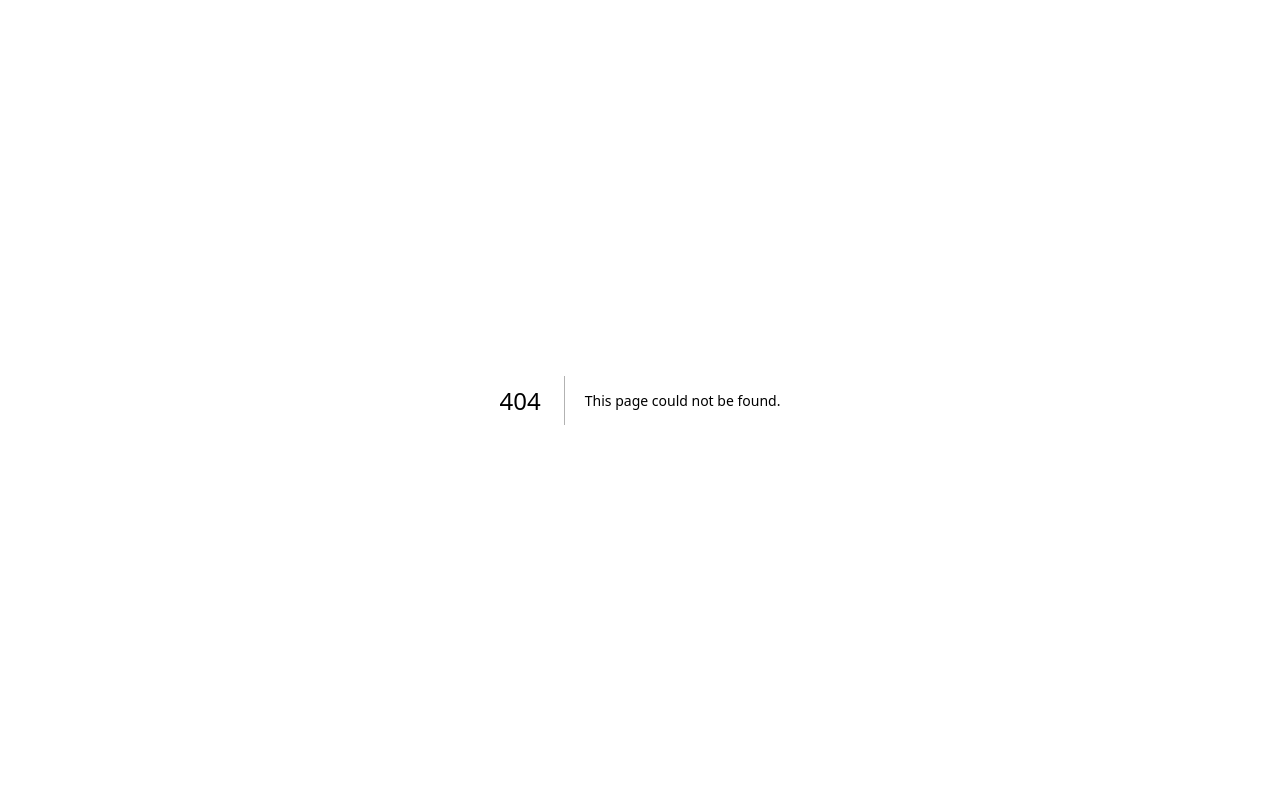
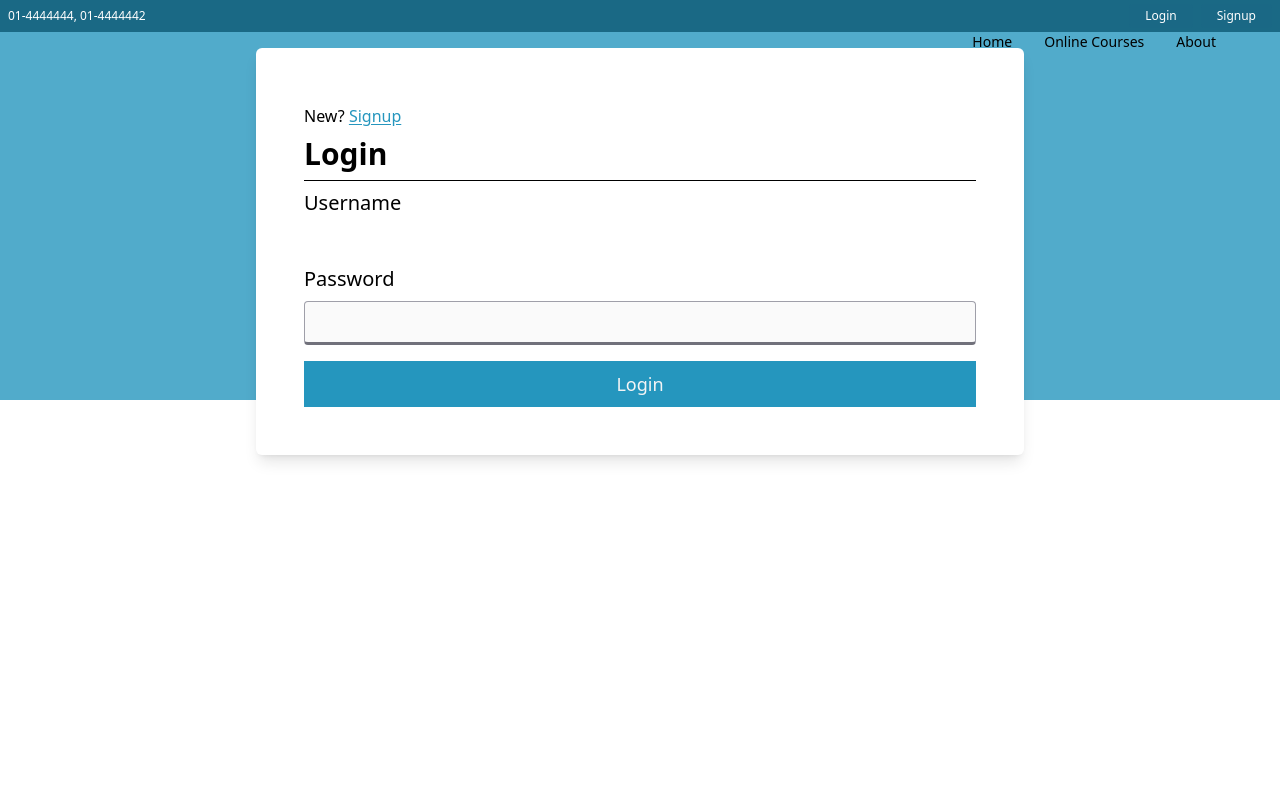
Before and after one commit to radiaated/ELearningGov, a Next.js app in the folder client/: page /login in a window 1280 px wide. Before the commit this address had no page. Shown: the top 800 px of the page. Built offline with nearby package versions, Linux system fonts and the light colour scheme; no server answers.

Commit message:
feat: add login and signup page

```diff
--- a/client/app/(root)/components/Header.tsx
+++ b/client/app/(root)/components/Header.tsx
@@ -14,7 +14,9 @@ const Header = () => {
 
   const [user, setUser] = useState<CurrentUser | null>(null);
   const getUser = async () => {
-    const response = await api(env.API_URL + "/api/user/me/");
+    const response = await api(env.API_URL + "/api/user/me/", {
+      credentials: "include",
+    });
     const data = await response?.json();
     setUser(data);
   };
@@ -80,7 +82,7 @@ const Header = () => {
                   className="bg-primary-dark/50 px-4 py-1 rounded-sm"
                   href="/signup"
                 >
-                  Register
+                  Signup
                 </Link>
               </>
             )}
--- /dev/null
+++ b/client/app/(root)/login/page.tsx
@@ -0,0 +1,90 @@
+"use client";
+import Link from "next/link";
+import { useForm } from "react-hook-form";
+import { yupResolver } from "@hookform/resolvers/yup";
+import * as yup from "yup";
+
+import { api } from "@/app/lib/api";
+import { env } from "@/env";
+
+const schema = yup.object({
+  username: yup.string().required("Username is required"),
+
+  password: yup.string().required("Password is required"),
+});
+
+type LoginFormData = yup.InferType<typeof schema>;
+
+const LoginPage = () => {
+  const {
+    register,
+    handleSubmit,
+    setError,
+    formState: { errors, isSubmitting },
+  } = useForm({
+    resolver: yupResolver(schema),
+  });
+
+  const onSubmit = async (data: LoginFormData) => {
+    try {
+      await api(env.API_URL + "/api/auth/token/", {
+        method: "POST",
+        headers: {
+          "Content-Type": "application/json",
+        },
+        body: JSON.stringify(data),
+        credentials: "include",
+      });
+    } catch (err) {
+      setError("root", {
+        type: "server",
+        message: "Something went wrong. Please try again.",
+      });
+    }
+  };
+
+  return (
+    <div className="w-full md:w-[60%] mx-auto mb-24">
+      <div className="absolute bg-primary-light w-full h-[50%] top-0 left-0 z-[-1]" />
+
+      <div className="bg-white shadow-lg py-10 pb-12 px-12 rounded-md relative">
+        <div className="mt-4">
+          New?{" "}
+          <Link
+            href="/signup"
+            className="text-primary-main underline underline-offset-2"
+          >
+            Signup
+          </Link>
+        </div>
+
+        <h2 className="text-3xl font-semibold mt-2">Login</h2>
+        <hr className="my-2" />
+
+        <form className="sl-form" onSubmit={handleSubmit(onSubmit)}>
+          {/* Username */}
+          <div>
+            <label>Username</label>
+            <input {...register("username")} />
+            <p className="text-red-500 text-xs">{errors.username?.message}</p>
+          </div>
+
+          {/* Password */}
+          <div>
+            <label>Password</label>
+            <input type="password" {...register("password")} />
+            <p className="text-red-500 text-xs">{errors.password?.message}</p>
+          </div>
+
+          <input
+            className="btn"
+            type="submit"
+            value={isSubmitting ? "Logging in..." : "Login"}
+          />
+        </form>
+      </div>
+    </div>
+  );
+};
+
+export default LoginPage;
--- /dev/null
+++ b/client/app/(root)/signup/page.tsx
@@ -0,0 +1,180 @@
+"use client";
+import Link from "next/link";
+import { useForm } from "react-hook-form";
+import { yupResolver } from "@hookform/resolvers/yup";
+import * as yup from "yup";
+
+import { api } from "@/app/lib/api";
+import { env } from "@/env";
+import { academicLevelCategories } from "@/data/user";
+
+const schema = yup.object({
+  username: yup.string().required("Username is required"),
+  email: yup.string().email("Invalid email").required("Email is required"),
+  first_name: yup.string().required("Full name is required"),
+  gender: yup.string().oneOf(["", "m", "f", "o"], "Select gender").required(),
+  address: yup.string().required("Address is required"),
+  phone: yup.string().required("Phone is required"),
+  academic_level: yup.string().notOneOf(["-1"], "Select academic level"),
+  password: yup.string().min(6, "Min 6 characters").required(),
+  password2: yup
+    .string()
+    .oneOf([yup.ref("password")], "Passwords must match")
+    .required(),
+});
+
+type SignupFormData = yup.InferType<typeof schema>;
+
+const SignupPage = () => {
+  const {
+    register,
+    handleSubmit,
+    setError,
+    formState: { errors, isSubmitting },
+  } = useForm({
+    resolver: yupResolver(schema),
+    defaultValues: {
+      academic_level: "",
+      gender: "",
+    },
+  });
+
+  const onSubmit = async (data: SignupFormData) => {
+    try {
+      await api(env.API_URL + "/api/auth/register/", {
+        method: "POST",
+        headers: {
+          "Content-Type": "application/json",
+        },
+        body: JSON.stringify(data),
+        credentials: "include",
+      });
+    } catch (err) {
+      setError("root", {
+        type: "server",
+        message: "Something went wrong. Please try again.",
+      });
+    }
+  };
+
+  return (
+    <div className="w-full md:w-[60%] mx-auto mb-24">
+      <div className="absolute bg-primary-light w-full h-[50%] top-0 left-0 z-[-1]" />
+
+      <div className="bg-white shadow-lg py-10 pb-12 px-12 rounded-md relative">
+        <div className="mt-4">
+          Have account?{" "}
+          <Link
+            href="/login"
+            className="text-primary-main underline underline-offset-2"
+          >
+            Login
+          </Link>
+        </div>
+
+        <h2 className="text-3xl font-semibold mt-2">Signup</h2>
+        <hr className="my-2" />
+
+        <form className="sl-form" onSubmit={handleSubmit(onSubmit)}>
+          {/* Username */}
+          <div>
+            <label>Username</label>
+            <input {...register("username")} />
+            <p className="text-red-500 text-xs">{errors.username?.message}</p>
+          </div>
+
+          {/* Email */}
+          <div>
+            <label>Email</label>
+            <input type="email" {...register("email")} />
+            <p className="text-red-500 text-xs">{errors.email?.message}</p>
+          </div>
+
+          {/* Full Name */}
+          <div>
+            <label>Full Name</label>
+            <input {...register("first_name")} />
+            <p className="text-red-500 text-xs">{errors.first_name?.message}</p>
+          </div>
+
+          {/* Gender */}
+          <div>
+            <label>Gender</label>
+
+            <div className="flex gap-2">
+              <input type="radio" value="m" {...register("gender")} /> Male
+            </div>
+            <div className="flex gap-2">
+              <input type="radio" value="f" {...register("gender")} /> Female
+            </div>
+            <div className="flex gap-2">
+              <input type="radio" value="o" {...register("gender")} /> Other
+            </div>
+
+            <p className="text-red-500 text-xs">{errors.gender?.message}</p>
+          </div>
+
+          {/* Address */}
+          <div>
+            <label>Address</label>
+            <input {...register("address")} />
+            <p className="text-red-500 text-xs">{errors.address?.message}</p>
+          </div>
+
+          {/* Phone */}
+          <div>
+            <label>Phone</label>
+            <input {...register("phone")} />
+            <p className="text-red-500 text-xs">{errors.phone?.message}</p>
+          </div>
+
+          {/* Academic Level */}
+          <div>
+            <label>Academic Level</label>
+            <select {...register("academic_level")}>
+              <option value="">Select</option>
+              {academicLevelCategories.map((item, index) => (
+                <option key={index} value={item.short}>
+                  {item.title}
+                </option>
+              ))}
+            </select>
+            <p className="text-red-500 text-xs">
+              {errors.academic_level?.message}
+            </p>
+          </div>
+
+          {/* Password */}
+          <div>
+            <label>Password</label>
+            <input type="password" {...register("password")} />
+            <p className="text-red-500 text-xs">{errors.password?.message}</p>
+          </div>
+
+          {/* Confirm Password */}
+          <div>
+            <label>Confirm Password</label>
+            <input type="password" {...register("password2")} />
+            <p className="text-red-500 text-xs">{errors.password2?.message}</p>
+          </div>
+
+          <div>
+            <input type="checkbox" /> Agree to Terms and Conditions
+          </div>
+          {errors.root?.message && (
+            <div className="text-red-500 text-xs my-2">
+              {errors.root.message}
+            </div>
+          )}
+          <input
+            className="btn"
+            type="submit"
+            value={isSubmitting ? "Signing up..." : "Signup"}
+          />
+        </form>
+      </div>
+    </div>
+  );
+};
+
+export default SignupPage;
--- /dev/null
+++ b/client/data/user.ts
@@ -0,0 +1,6 @@
+export const academicLevelCategories = [
+  { short: "sec", title: "Secondary" },
+  { short: "hsec", title: "Higher Secondary" },
+  { short: "bch", title: "Bachelor" },
+  { short: "mst", title: "Master" },
+];
```
